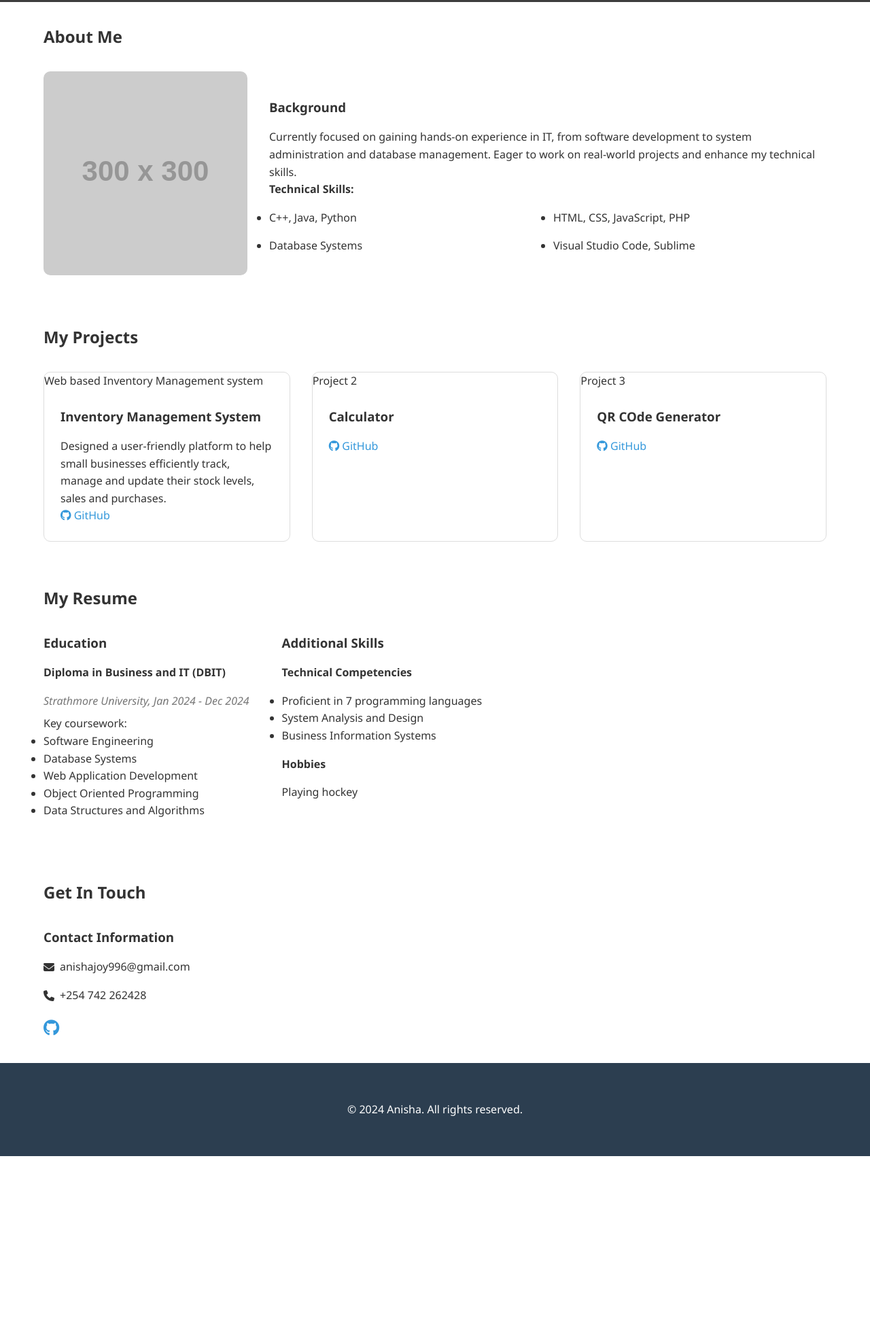
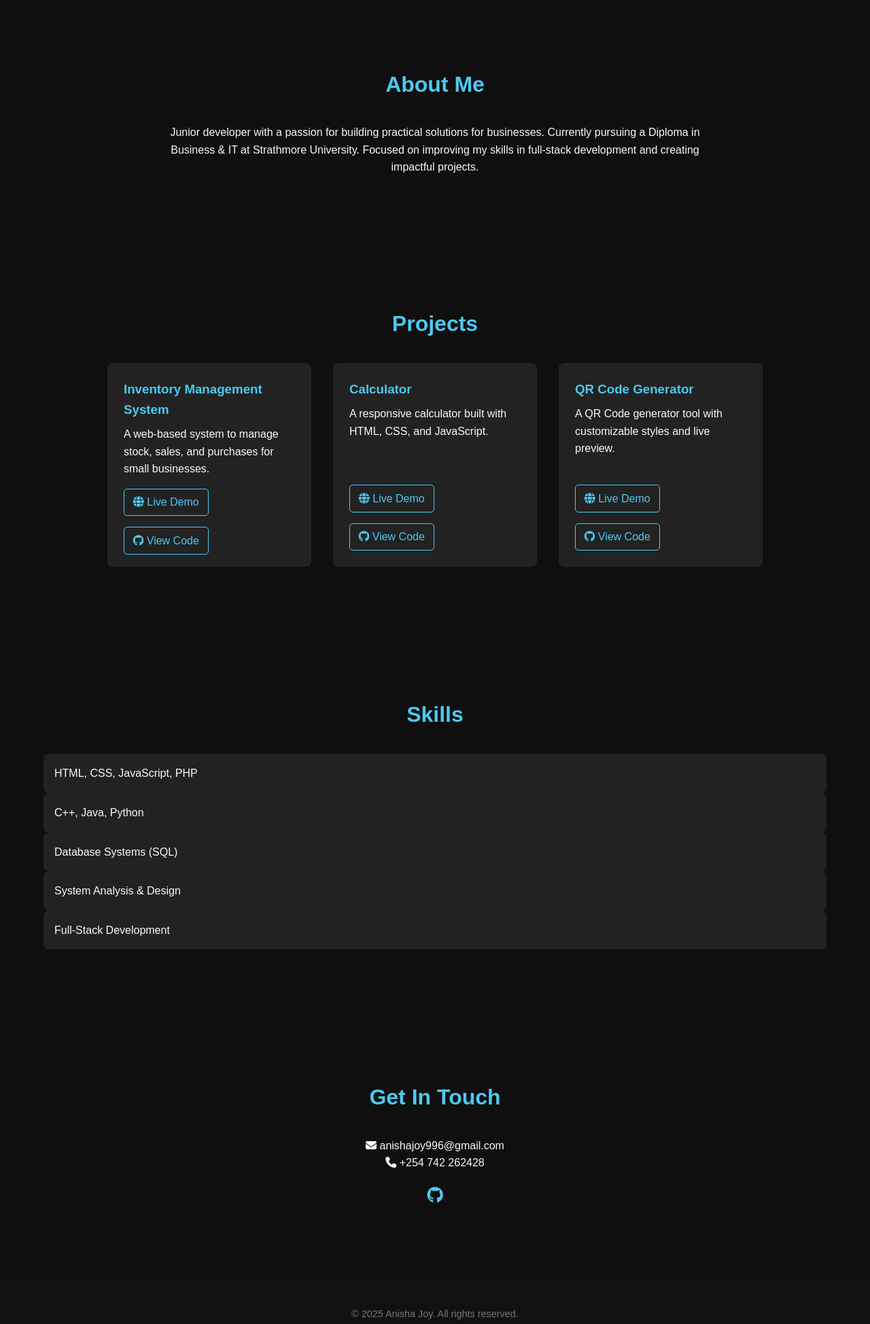
Before and after one commit to Anisha996/portfolio, a plain HTML site: page index.html in a window 1280 px wide. Shown: the part 797-2745 px from the top of the page at 68% size. Before the commit the page ends 2498 px from the top, so only its background shows below. Drawn offline with Linux system fonts and the light colour scheme; placeholder pictures from the web are drawn by us.

Commit message:
Update index.html

```diff
--- a/index.html
+++ b/index.html
@@ -3,27 +3,26 @@
 <head>
     <meta charset="UTF-8" />
     <meta name="viewport" content="width=device-width, initial-scale=1" />
-    <title>Anisha Joy | Portfolio</title>
+    <title>Anisha Joy | Junior Developer Portfolio</title>
     <link rel="stylesheet" href="https://cdnjs.cloudflare.com/ajax/libs/font-awesome/6.4.0/css/all.min.css" />
     <style>
         :root {
-            --primary: #3498db;
-            --secondary: #2c3e50;
-            --accent: #e74c3c;
-            --light: #ecf0f1;
-            --dark: #333;
+            --primary: #4cc9f0;
+            --secondary: #4361ee;
+            --dark: #0f0f0f;
+            --light: #f8f9fa;
             --white: #fff;
         }
         * {
             margin: 0;
             padding: 0;
             box-sizing: border-box;
-            font-family: 'Segoe UI', Tahoma, Geneva, Verdana, sans-serif;
+            font-family: 'Poppins', sans-serif;
         }
         body {
             line-height: 1.6;
-            color: var(--dark);
-            background: var(--white);
+            background: var(--dark);
+            color: var(--light);
         }
         .container {
             width: 90%;
@@ -31,29 +30,9 @@
             margin: 0 auto;
             padding: 2rem 0;
         }
-        h1, h2, h3, h4 {
-            margin-bottom: 1rem;
-        }
-        a {
-            text-decoration: none;
-            color: var(--primary);
-        }
-        .btn {
-            display: inline-block;
-            padding: 0.8rem 1.5rem;
-            background: var(--primary);
-            color: var(--white);
-            border: none;
-            border-radius: 5px;
-            cursor: pointer;
-            transition: all 0.3s ease;
-        }
-        .btn:hover {
-            background: var(--secondary);
-        }
         nav {
-            background: var(--white);
-            box-shadow: 0 2px 10px rgba(0, 0, 0, 0.1);
+            background: var(--dark);
+            border-bottom: 1px solid #222;
             position: fixed;
             width: 100%;
             z-index: 1000;
@@ -67,8 +46,6 @@
         .logo {
             font-size: 1.5rem;
             font-weight: bold;
-        }
-        .logo span {
             color: var(--primary);
         }
         .nav-links {
@@ -77,101 +54,138 @@
             gap: 2rem;
         }
         .nav-links a {
-            color: var(--dark);
+            color: var(--light);
             transition: color 0.3s ease;
         }
         .nav-links a:hover {
             color: var(--primary);
         }
-        .menu-toggle {
-            display: none;
-            background: none;
-            border: none;
-            font-size: 1.5rem;
-            cursor: pointer;
-        }
         .hero {
             height: 100vh;
             display: flex;
             align-items: center;
+            justify-content: center;
+            flex-direction: column;
             text-align: center;
-            background: linear-gradient(rgba(0, 0, 0, 0.7), rgba(0, 0, 0, 0.7)), url('https://via.placeholder.com/1920x1080');
-            background-size: cover;
-            color: var(--white);
+            background: var(--dark);
+            padding: 0 1rem;
         }
         .hero h1 {
             font-size: 3rem;
-        }
-        .hero h1 span {
             color: var(--primary);
         }
         .hero h2 {
             font-size: 1.5rem;
-            margin-bottom: 1rem;
+            margin: 1rem 0;
+            color: var(--light);
         }
-        .about-content {
-            display: flex;
-            gap: 2rem;
-            align-items: center;
-            margin-top: 2rem;
+        .btn {
+            padding: 0.8rem 1.5rem;
+            background: var(--primary);
+            color: var(--dark);
+            border: none;
+            border-radius: 5px;
+            cursor: pointer;
+            font-weight: bold;
+            transition: background 0.3s ease;
         }
-        .about-img img {
-            border-radius: 10px;
-            max-width: 100%;
+        .btn:hover {
+            background: var(--secondary);
+        }
+        section {
+            padding: 4rem 0;
+        }
+        .section-title {
+            text-align: center;
+            margin-bottom: 2rem;
+            font-size: 2rem;
+            color: var(--primary);
         }
         .about-text {
-            flex: 1;
+            max-width: 800px;
+            margin: 0 auto;
+            text-align: center;
         }
         .skills ul {
             display: grid;
-            grid-template-columns: repeat(2, 1fr);
+            grid-template-columns: repeat(auto-fill, minmax(200px, 1fr));
             gap: 1rem;
-            margin-top: 1rem;
+            margin-top: 2rem;
+        }
+        .skills li {
+            background: #222;
+            padding: 1rem;
+            border-radius: 8px;
+            list-style: none;
         }
         .project-grid {
             display: grid;
-            grid-template-columns: repeat(auto-fill, minmax(300px, 1fr));
+            grid-template-columns: repeat(auto-fill, minmax(300px, 300px));
             gap: 2rem;
-            margin-top: 2rem;
+            justify-content: center;
         }
         .project-card {
-            border: 1px solid #ddd;
-            border-radius: 10px;
-            overflow: hidden;
+    background: #222;
+    border-radius: 8px;
+    padding: 1.5rem;
     transition: transform 0.3s ease;
+    display: flex;
+    flex-direction: column;
+    justify-content: space-between;
+    aspect-ratio: 1/1;
+    height: 300px;
 }
+
 .project-card:hover {
-            transform: translateY(-10px);
+    transform: translateY(-5px);
 }
-        .project-info {
-            padding: 1.5rem;
+
+.project-card h3 {
+    margin-bottom: 0.5rem;
+    color: var(--primary);
 }
-        .resume-content {
+
+.project-card p {
+    margin-bottom: 1rem;
+    flex-grow: 1;
+}
+
+.project-links {
+    margin-top: auto;
     display: flex;
-            gap: 3rem;
-            margin-top: 2rem;
+    gap: 1rem;
+    flex-wrap: wrap;
 }
-        .resume-item {
-            margin-bottom: 1.5rem;
+
+.project-links a {
+    color: var(--primary);
+    font-size: 1rem;
+    text-decoration: none;
+    border: 1px solid var(--primary);
+    border-radius: 5px;
+    padding: 0.4rem 0.8rem;
+    transition: background 0.3s ease;
 }
-        .resume-item .date {
-            color: #777;
-            font-style: italic;
-            margin-bottom: 0.5rem;
+
+.project-links a:hover {
+    background: var(--primary);
+    color: var(--dark);
 }
-        .contact-content {
-            display: flex;
-            gap: 3rem;
-            margin-top: 2rem;
+.btn-outline {
+    color: var(--primary);
+    font-size: 1rem;
+    text-decoration: none;
+    border: 1px solid var(--primary);
+    border-radius: 5px;
+    padding: 0.4rem 0.8rem;
+    transition: background 0.3s ease;
 }
-        .contact-info p {
-            margin-bottom: 1rem;
-            display: flex;
-            align-items: center;
-            gap: 0.5rem;
+        .contact-info {
+            text-align: center;
         }
         .social-links {
             display: flex;
+            justify-content: center;
             gap: 1rem;
             margin-top: 1rem;
         }
@@ -180,39 +194,18 @@
             color: var(--primary);
         }
         footer {
-            background: var(--secondary);
-            color: var(--white);
+            background: #111;
+            color: #777;
             text-align: center;
-            padding: 1.5rem 0;
-        }
-        @media (max-width: 768px) {
-            .nav-links {
-                display: none;
-                flex-direction: column;
-                position: absolute;
-                top: 70px;
-                left: 0;
-                width: 100%;
-                background: var(--white);
-                padding: 1rem;
-                box-shadow: 0 5px 10px rgba(0, 0, 0, 0.1);
-            }
-            .nav-links.active {
-                display: flex;
-            }
-            .menu-toggle {
-                display: block;
-            }
-            .about-content, .resume-content, .contact-content {
-                flex-direction: column;
-            }
+            padding: 1rem 0;
+            font-size: 0.9rem;
         }
 
         /* Loader Styles */
         #loader {
             position: fixed;
             top: 0; left: 0; right: 0; bottom: 0;
-            background: var(--white);
+            background: var(--dark);
             display: flex;
             justify-content: center;
             align-items: center;
@@ -230,6 +223,7 @@
         #loader .bounce:nth-child(1) { animation-delay: -0.32s; }
         #loader .bounce:nth-child(2) { animation-delay: -0.16s; }
         #loader .bounce:nth-child(3) { animation-delay: 0s; }
+
         @keyframes bounce {
             0%, 80%, 100% { transform: scale(0); }
             40% { transform: scale(1); }
@@ -244,185 +238,116 @@
         <div class="bounce"></div>
     </div>
 
-    <!-- Navigation -->
     <nav>
         <div class="container">
-            <a href="#" class="logo">Anisha <span>Joy</span></a>
+            <div class="logo">Anisha Joy</div>
             <ul class="nav-links">
                 <li><a href="#home">Home</a></li>
                 <li><a href="#about">About</a></li>
                 <li><a href="#projects">Projects</a></li>
-                <li><a href="#resume">Resume</a></li>
+                <li><a href="#skills">Skills</a></li>
                 <li><a href="#contact">Contact</a></li>
             </ul>
-            <button class="menu-toggle">
-                <i class="fas fa-bars"></i>
-            </button>
         </div>
     </nav>
 
-    <!-- Hero Section -->
     <section id="home" class="hero">
+        <h1>Hi, I'm Anisha Joy</h1>
+        <h2>Junior Full-Stack Developer | Business & IT</h2>
+        <a href="#projects" class="btn">View My Work</a>
+    </section>
+
+    <section id="about">
         <div class="container">
-            <h1>Hi, I'm <span>Anisha Joy</span></h1>
-            <h2>Business & IT Student | Developer</h2>
-            <p>Passionate about creating technology solutions for business challenges.</p>
-            <a href="#projects" class="btn">View My Work</a>
+            <h2 class="section-title">About Me</h2>
+            <div class="about-text">
+                <p>Junior developer with a passion for building practical solutions for businesses. Currently pursuing a Diploma in Business & IT at Strathmore University. Focused on improving my skills in full-stack development and creating impactful projects.</p>
+            </div>
         </div>
     </section>
 
-    <!-- About Me -->
-    <section id="about" class="about">
+    <section id="projects">
         <div class="container">
-            <h2>About Me</h2>
-            <div class="about-content">
-                <div class="about-img">
-                    <img src="https://via.placeholder.com/300" alt="Profile Picture">
+            <h2 class="section-title">Projects</h2>
+            <div class="project-grid">
+                <div class="project-card">
+                    <h3>Inventory Management System</h3>
+                    <p>A web-based system to manage stock, sales, and purchases for small businesses.</p>
+                    <div class="project-links">
+                        <a href="YOUR-LIVE-DEMO-LINK" class="btn-outline" target="_blank">
+                            <i class="fas fa-globe"></i> Live Demo
+                        </a>
+                        <a href="YOUR-GITHUB-LINK" class="btn-outline" target="_blank">
+                            <i class="fab fa-github"></i> View Code
+                        </a>
                     </div>
-                <div class="about-text">
-                    <h3>Background</h3>
-                    <p>Currently focused on gaining hands-on experience in IT, from software development to system administration and database management. Eager to work on real-world projects and enhance my technical skills.</p>
-                    <div class="skills">
-                        <h4>Technical Skills:</h4>
-                        <ul>
-                            <li>C++, Java, Python</li>
-                            <li>HTML, CSS, JavaScript, PHP</li>
-                            <li>Database Systems</li>
-                            <li>Visual Studio Code, Sublime</li>
-                        </ul>
+                </div>
+                <div class="project-card">
+                    <h3>Calculator</h3>
+                    <p>A responsive calculator built with HTML, CSS, and JavaScript.</p>
+                    <div class="project-links">
+                        <a href="https://anisha996.github.io/calc/" class="btn-outline" target="_blank">
+                            <i class="fas fa-globe"></i> Live Demo
+                        </a>
+                        <a href="https://github.com/Anisha996/calc" class="btn-outline" target="_blank">
+                            <i class="fab fa-github"></i> View Code
+                        </a>
+                    </div>
+                </div>
+                <div class="project-card">
+                    <h3>QR Code Generator</h3>
+                    <p>A QR Code generator tool with customizable styles and live preview.</p>
+                    <div class="project-links">
+                        <a href="https://anisha996.github.io/qr/" class="btn-outline" target="_blank">
+                            <i class="fas fa-globe"></i> Live Demo
+                        </a>
+                        <a href="https://github.com/Anisha996/qr" class="btn-outline" target="_blank">
+                            <i class="fab fa-github"></i> View Code
+                        </a>
                     </div>
                 </div>
             </div>
         </div>
     </section>
 
-    <!-- Projects -->
-    <section id="projects" class="projects">
+    <section id="skills">
         <div class="container">
-            <h2>My Projects</h2>
-            <div class="project-grid">
-                <!-- Project 1 -->
-                <div class="project-card">
-                     <p>Web based Inventory Management system
-                    <div class="project-info">
-                        <h3>Inventory Management System</h3>
-                        <p>Designed a user-friendly platform to help small businesses efficiently track, manage and update their stock levels, sales and purchases.</p>
-                        <div class="project-links">
-                            <a href="https://github.com/Anisha996" target="_blank"><i class="fab fa-github"></i> GitHub</a>
+            <h2 class="section-title">Skills</h2>
+            <ul class="skills">
+                <li>HTML, CSS, JavaScript, PHP</li>
+                <li>C++, Java, Python</li>
+                <li>Database Systems (SQL)</li>
+                <li>System Analysis & Design</li>
+                <li>Full-Stack Development</li>
+            </ul>
         </div>
-                    </div>
-                </div>
-                <!-- Project Placeholder 2 -->
-                <div class="project-card">
-                      <p>Project 2</p>
-                    <div class="project-info">
-                        <h3>Calculator</h3>
-                        <div class="project-links">
-                            <a href="https://anisha996.github.io/calc/" target="_blank"><i class="fab fa-github"></i> GitHub</a>
-                        </div>
-                    </div>
-                </div>
-                <!-- Project Placeholder 3 -->
-                <div class="project-card">
-                    <p>Project 3
-                    <div class="project-info">
-                        <h3>QR COde Generator</h3>
-                        <div class="project-links">
-                            <a href="https://anisha996.github.io/qr/" target="_blank"><i class="fab fa-github"></i> GitHub</a>
-                        </div>
-                    </div>
+    </section>
+
+    <section id="contact">
+        <div class="container">
+            <h2 class="section-title">Get In Touch</h2>
+            <div class="contact-info">
+                <p><i class="fas fa-envelope"></i> anishajoy996@gmail.com</p>
+                <p><i class="fas fa-phone"></i> +254 742 262428</p>
+                <div class="social-links">
+                    <a href="https://github.com/Anisha996"><i class="fab fa-github"></i></a>
                 </div>
             </div>
         </div>
     </section>
 
-    <!-- Resume -->
-    <section id="resume" class="resume">
-        <div class="container">
-            <h2>My Resume</h2>
-            <div class="resume-content">
-                <div class="experience">
-                    <h3>Education</h3>
-                    <div class="resume-item">
-                        <h4>Diploma in Business and IT (DBIT)</h4>
-                        <p class="date">Strathmore University, Jan 2024 - Dec 2024</p>
-                        <p>Key coursework:</p>
-                        <ul>
-                            <li>Software Engineering</li>
-                            <li>Database Systems</li>
-                            <li>Web Application Development</li>
-                            <li>Object Oriented Programming</li>
-                            <li>Data Structures and Algorithms</li>
-                        </ul>
-                    </div>
-                </div>
-                <div class="education">
-                    <h3>Additional Skills</h3>
-                    <div class="resume-item">
-                        <h4>Technical Competencies</h4>
-                        <ul>
-                            <li>Proficient in 7 programming languages</li>
-                            <li>System Analysis and Design</li>
-                            <li>Business Information Systems</li>
-                        </ul>
-                        <h4 style="margin-top: 1rem;">Hobbies</h4>
-                        <p>Playing hockey</p>
-                    </div>
-                </div>
-            </div>
-
-        </div>
-    </section>
-   <!-- Contact -->
-    <section id="contact" class="contact">
-        <div class="container">
-            <h2>Get In Touch</h2>
-            <div class="contact-content">
-                <div class="contact-info">
-                    <h3>Contact Information</h3>
-                    <p><i class="fas fa-envelope"></i> anishajoy996@gmail.com</p>
-                    <p><i class="fas fa-phone"></i> +254 742 262428</p>
-                    <div class="social-links">
-                        <a href="https://github.com/Anisha996"><i class="fab fa-github"></i></a>
-
-                    </div>
-
-        </div>
-    </section>
-
-
-    <!-- Footer -->
     <footer>
         <div class="container">
-            <p>&copy; 2024 Anisha. All rights reserved.</p>
+            <p>&copy; 2025 Anisha Joy. All rights reserved.</p>
         </div>
     </footer>
 
     <script>
-        document.addEventListener('DOMContentLoaded', function() {
-            const menuToggle = document.querySelector('.menu-toggle');
-            const navLinks = document.querySelector('.nav-links');
-            menuToggle.addEventListener('click', () => {
-                navLinks.classList.toggle('active');
-            });
-
-            // Smooth scroll
-            document.querySelectorAll('a[href^="#"]').forEach(anchor => {
-                anchor.addEventListener('click', function(e) {
-                    e.preventDefault();
-                    document.querySelector(this.getAttribute('href')).scrollIntoView({
-                        behavior: 'smooth'
-                    });
-                    navLinks.classList.remove('active');
-                });
-            });
-        });
-
-        // Loader hide
+        // Hide loader after 2 seconds
         window.addEventListener('load', function () {
             setTimeout(function() {
                 document.getElementById('loader').style.display = 'none';
-            }, 3000);
+            }, 2000);
         });
     </script>
 </body>
```
Lines whose indentation alone changed are shown as unchanged.
